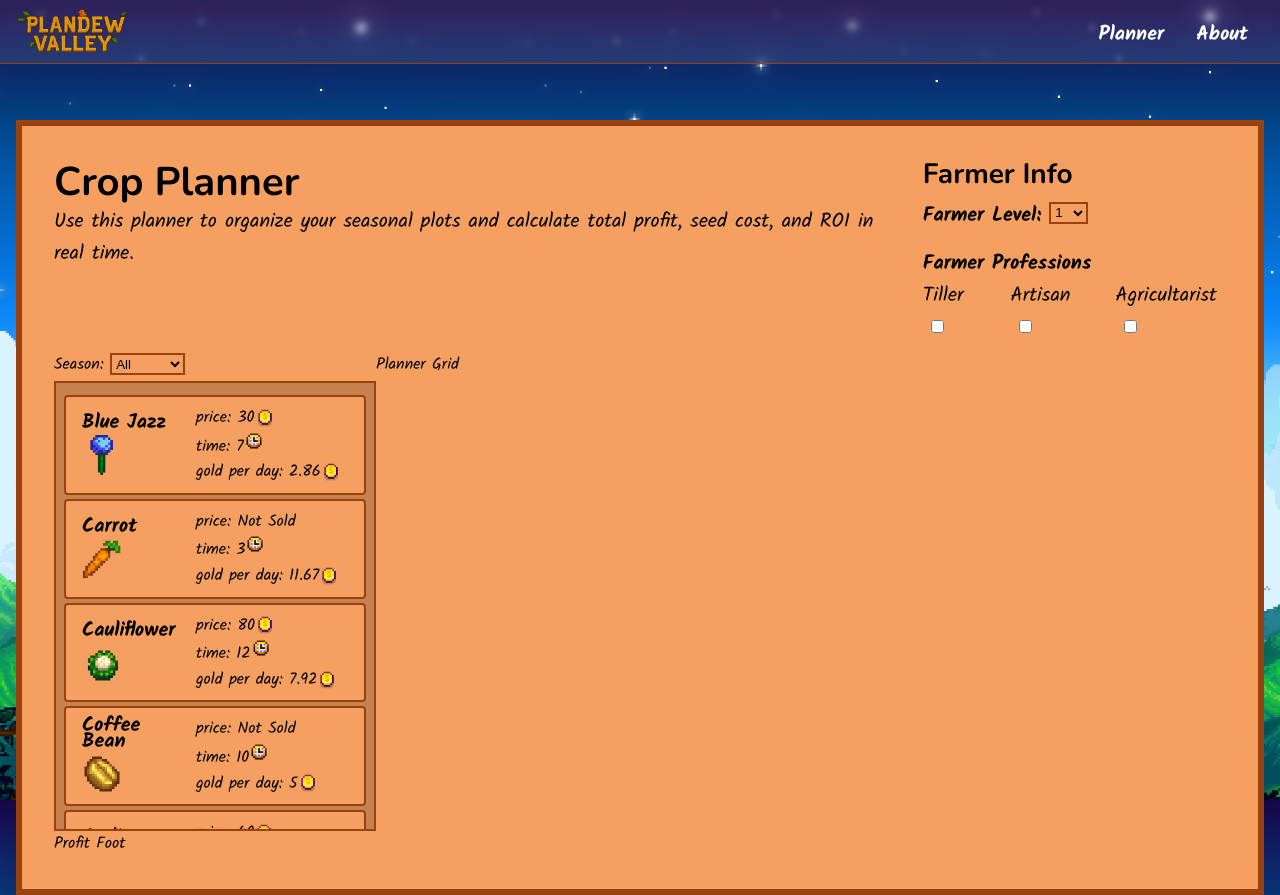
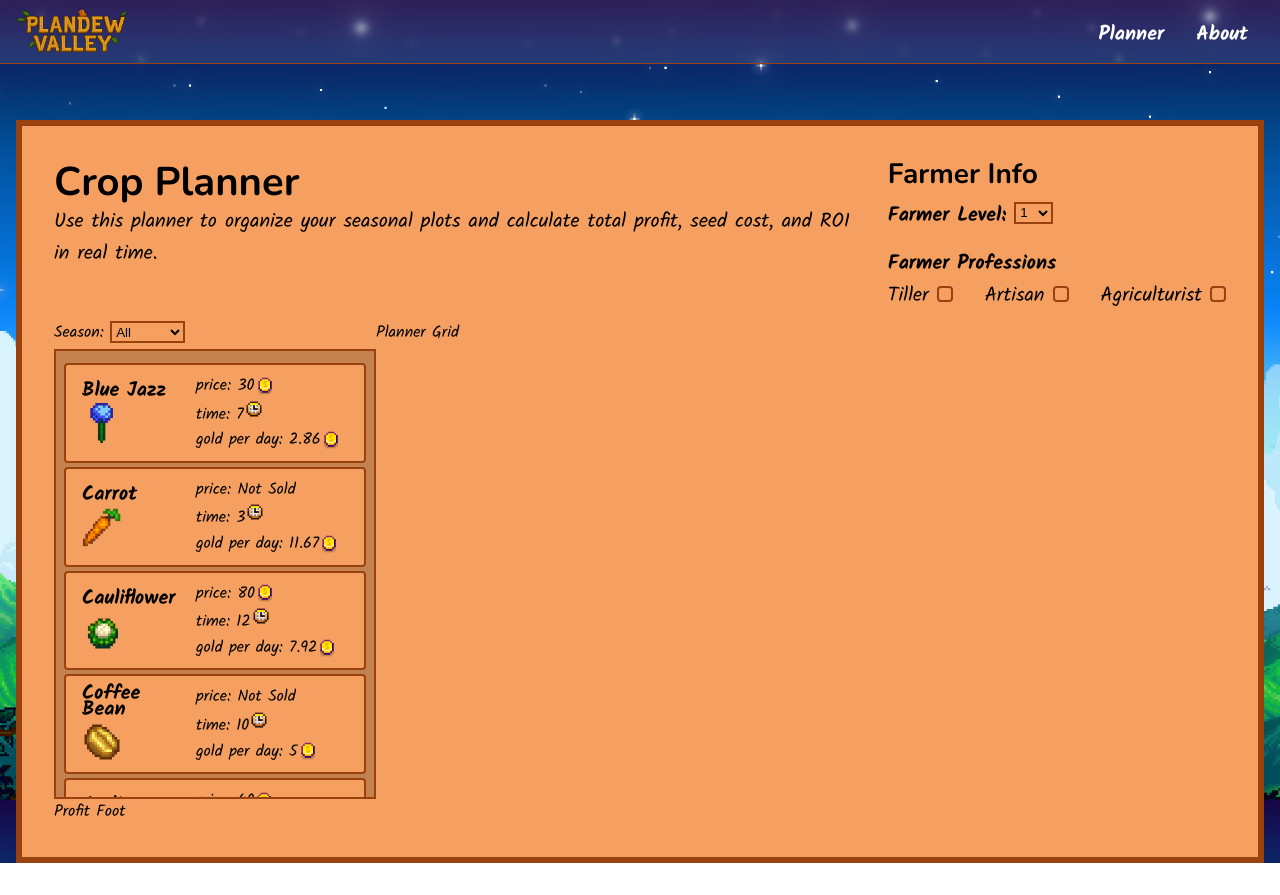
Before and after one commit to Zakk-Fast/PlandewValley, a Next.js app: page /planner in a window 1280 px wide. After the commit the page ends 863 px from the top, so only its background shows below. Built offline with nearby package versions, Linux system fonts and the light colour scheme.

Commit message:
add stylized checkbox

```diff
--- /dev/null
+++ b/src/app/components/checkbox/Checkbox.module.scss
@@ -0,0 +1,37 @@
+.checkboxContainer {
+  display: flex;
+  align-items: center;
+  gap: var(--space-sxs);
+  cursor: pointer;
+  user-select: none;
+}
+
+.checkboxContainer input {
+  appearance: none;
+  width: 16px;
+  height: 16px;
+  border: 2px solid var(--color-border);
+  border-radius: 4px;
+  background-color: var(--color-surface);
+  cursor: pointer;
+  position: relative;
+  transition: background-color 0.2s ease;
+  margin-bottom: 3px;
+}
+
+.checkboxContainer input:checked {
+  background-color: var(--color-backdrop);
+  border-color: var(--color-border);
+}
+
+.checkboxContainer input:checked::after {
+  content: "";
+  position: absolute;
+  top: 2px;
+  left: 5px;
+  width: 4px;
+  height: 8px;
+  border: solid white;
+  border-width: 0 2px 2px 0;
+  transform: rotate(45deg);
+}
--- /dev/null
+++ b/src/app/components/checkbox/Checkbox.tsx
@@ -0,0 +1,29 @@
+import styles from "./Checkbox.module.scss";
+
+type CheckboxProps = {
+  label: string;
+  checked: boolean;
+  onChange: () => void;
+  id: string;
+};
+
+export default function Checkbox({
+  label,
+  checked,
+  onChange,
+  id,
+}: CheckboxProps) {
+  return (
+    <label className={styles.checkboxContainer} htmlFor={id}>
+      <span className={styles.labelText}>{label}</span>
+      <input
+        type="checkbox"
+        id={id}
+        checked={checked}
+        onChange={onChange}
+        className={styles.checkbox}
+      />
+      <span className={styles.checkmark}></span>
+    </label>
+  );
+}
--- a/src/app/components/plannerFarmerInfo/PlannerFarmerInfo.tsx
+++ b/src/app/components/plannerFarmerInfo/PlannerFarmerInfo.tsx
@@ -1,4 +1,5 @@
 import { useFarmerStore } from "../../../store/useFarmerStore";
+import Checkbox from "../checkbox/Checkbox";
 import Select from "../select/Select";
 
 import style from "./plannerFarmerInfo.module.scss";
@@ -10,6 +11,11 @@ export default function FarmerInfo() {
   const toggleProfession = useFarmerStore((state) => state.toggleProfession);
 
   const selectOptions = Array.from({ length: 10 }, (_, i) => i + 1);
+  // const professionsCheck = {
+  //   tiller: true,
+  //   artisan: false,
+  //   agriculturist: true,
+  // };
 
   return (
     <div className={style["farmer-info"]}>
@@ -29,30 +35,18 @@ export default function FarmerInfo() {
         <div className={style["farmer-info--professions"]}>
           <p>Farmer Professions</p>
           <ul>
-            <li>
-              Tiller
-              <input
-                type="checkbox"
-                checked={professions.tiller}
-                onChange={() => toggleProfession("tiller")}
-              />
-            </li>
-            <li>
-              Artisan
-              <input
-                type="checkbox"
-                checked={professions.artisan}
-                onChange={() => toggleProfession("artisan")}
-              />
-            </li>
-            <li>
-              Agricultarist
-              <input
-                type="checkbox"
-                checked={professions.agriculturist}
-                onChange={() => toggleProfession("agriculturist")}
-              />
-            </li>
+            {Object.entries(professions).map(([key, value]) => (
+              <li key={key}>
+                <Checkbox
+                  id={key}
+                  label={key.charAt(0).toUpperCase() + key.slice(1)}
+                  checked={value}
+                  onChange={() =>
+                    toggleProfession(key as keyof typeof professions)
+                  }
+                />
+              </li>
+            ))}
           </ul>
         </div>
       </div>
```
